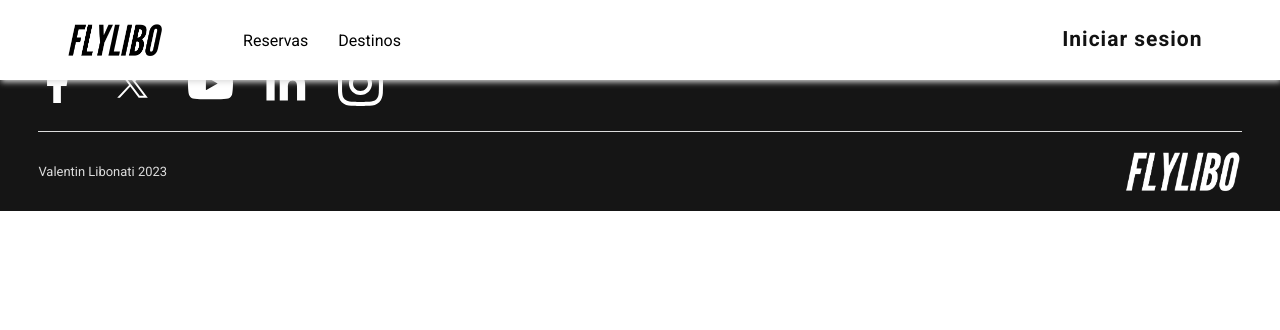
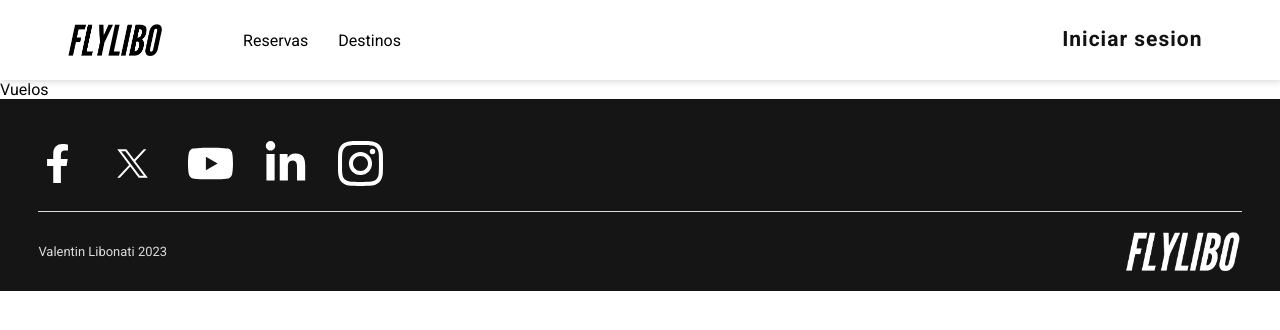
Before and after one commit to Libo033/fly_libo, a Next.js app: page /vuelos in a window 1280 px wide. Shown: the top 330 px of the page. Built offline with nearby package versions, Linux system fonts and the light colour scheme; no server answers.

Commit message:
Vuelos route en proceso

```diff
--- a/src/pages/vuelos/index.tsx
+++ b/src/pages/vuelos/index.tsx
@@ -1,10 +1,19 @@
-import Layout from '@/components/Layout'
-import React from 'react'
+import Layout from "@/components/Layout";
+import { NextRouter, useRouter } from "next/router";
+import React, { useEffect } from "react";
+import styles from "@/styles/Vuelos.module.css";
 
 const Vuelos = () => {
+  const router: NextRouter = useRouter();
+  let origin = router.query.origin?.toString();
+  let destination = router.query.destination?.toString();
+  let passengers = router.query.passengers?.toString();
+
   return (
-    <Layout>Vuelos</Layout>
-  )
-}
+    <Layout>
+      <div className={styles.vuelos}>Vuelos</div>
+    </Layout>
+  );
+};
 
-export default Vuelos
+export default Vuelos;
--- /dev/null
+++ b/src/styles/Vuelos.module.css
@@ -0,0 +1,7 @@
+.vuelos {
+  height: fit-content;
+  max-width: 1536px;
+  margin-left: auto;
+  margin-right: auto;
+  padding-top: 10vh;
+}
```
